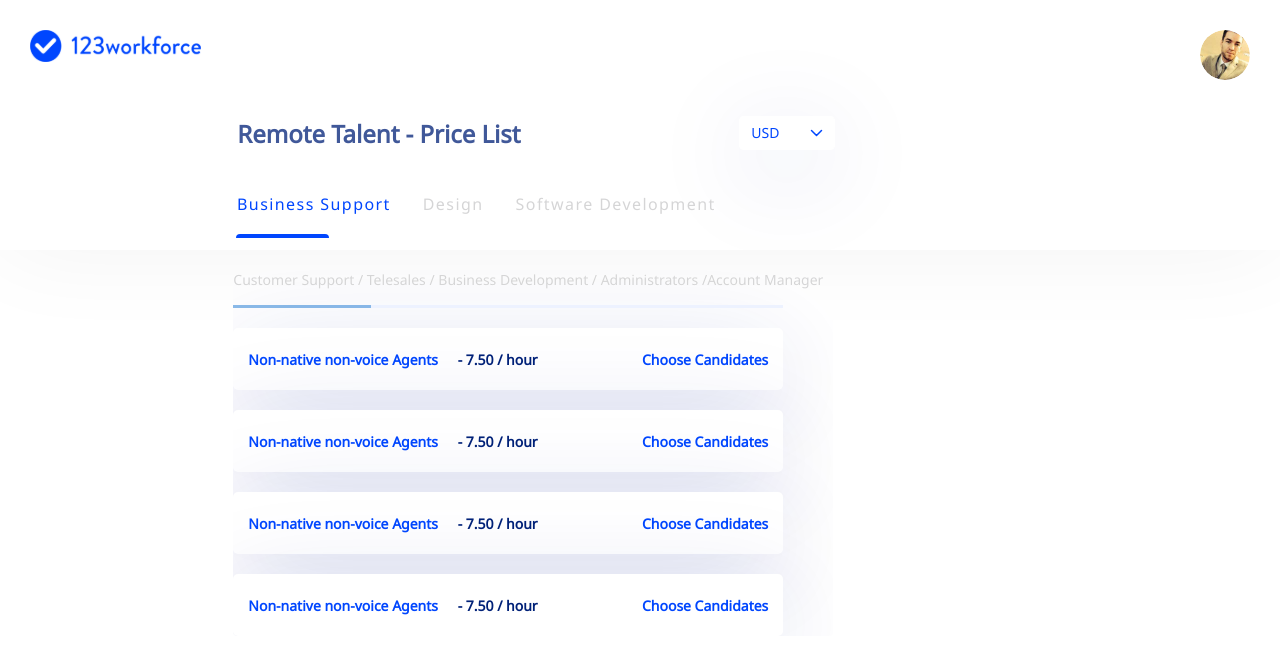
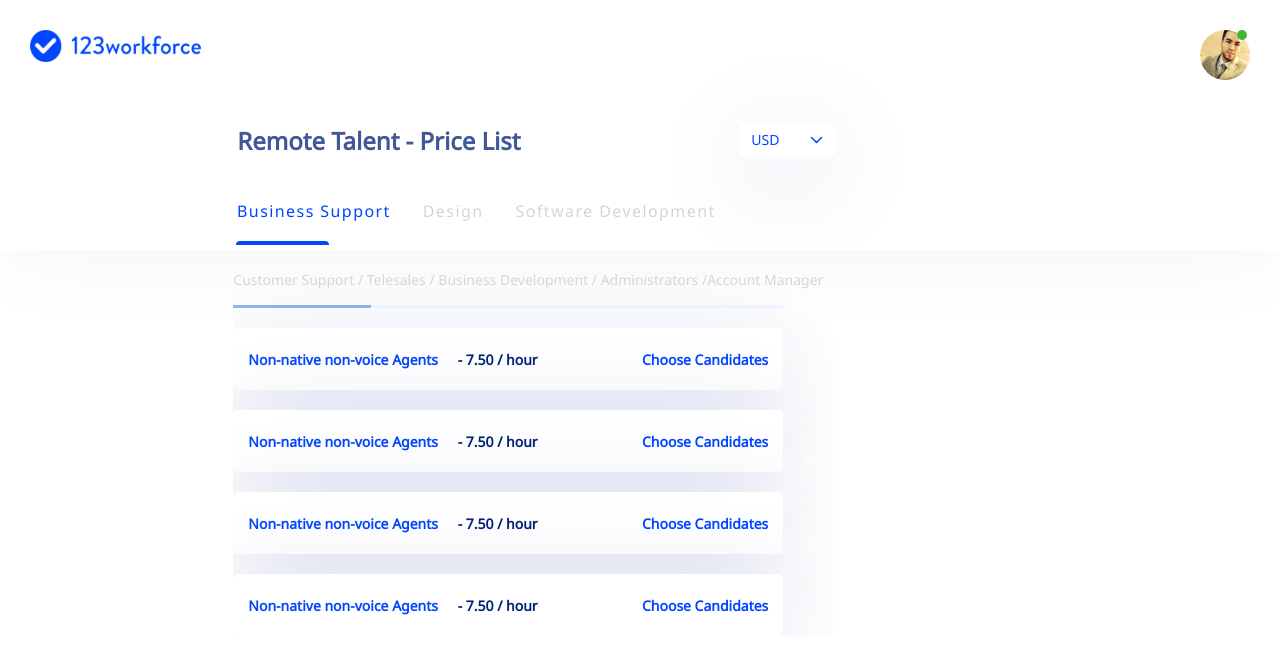
Before and after one commit to nishad-bdg/pricing-new, a Vue app: page / in a window 1280 px wide. Shown: the top 654 px of the page. Built offline with nearby package versions, Linux system fonts and the light colour scheme.

Commit message:
badge added to the avatar

```diff
--- a/src/components/AppNavbar.vue
+++ b/src/components/AppNavbar.vue
@@ -6,9 +6,10 @@
           <img src="../assets/images/logo.svg" alt="Logo" />
         </div>
         <!-- profile pic -->
-        <v-avatar size="50">
-          <v-img src="../assets/images/photo.svg"></v-img>
-        </v-avatar>
+        <div class="avatar">
+          <div class="badge"></div>
+          <img src="../assets/images/photo.svg" />
+        </div>
         <!-- profile pic -->
       </div>
 
@@ -96,7 +97,6 @@ export default {
         { id: 5, title: "EUR" },
         { id: 6, title: "NZD" },
       ],
-
     };
   },
   computed: {
@@ -126,6 +126,24 @@ export default {
   box-shadow: 0px 0px 100px rgba(0, 0, 0, 0.05);
   min-height: 250px;
   padding: 30px;
+
+  .avatar {
+    img {
+      width: 50px;
+      height: 50px;
+      border-radius: 100px !important;
+    }
+  }
+  .badge {
+    position: absolute;
+    width: 10px;
+    height: 10px;
+    border-radius: 100%;
+    background: #42b72a;
+    z-index: 1006;
+    margin-left: 37px;
+  }
+
 
   .logo-container {
     display: flex;
@@ -233,7 +251,7 @@ export default {
 .v-slide-group__prev--disabled {
   display: none !important;
 }
-.v-list-item{
+.v-list-item {
   min-height: 30px !important;
   max-height: 20px !important;
 }
```
